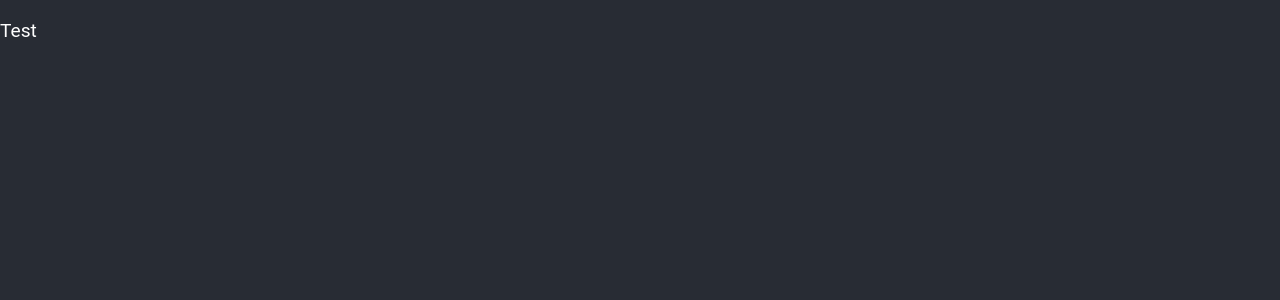
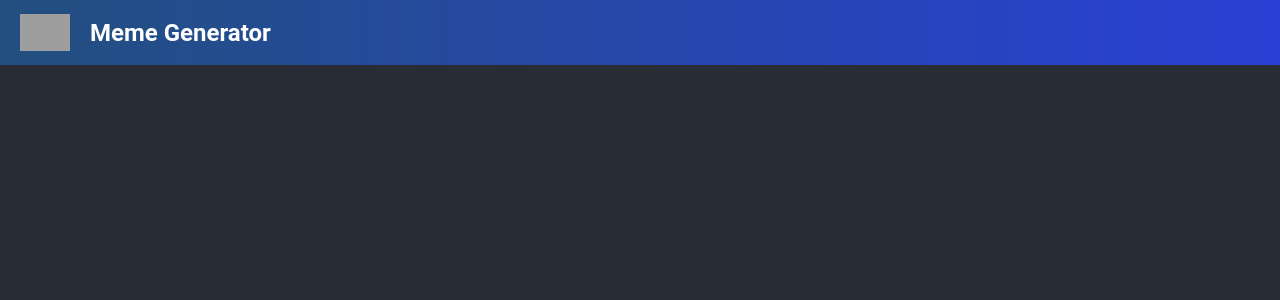
Before and after one commit to DArlegui/Scrimba-React-Projects, a React (Vite) app in the folder Meme-Generator/: page / in a window 1280 px wide. Shown: the top 300 px of the page. Built offline with nearby package versions, Linux system fonts and the light colour scheme; grey boxes are pictures that could not be loaded.

Commit message:
added Header component

```diff
--- /dev/null
+++ b/Meme-Generator/components/Header.jsx
@@ -0,0 +1,8 @@
+export default function Header() {
+  return (
+    <header>
+      <img className="header--img" src="http://www.pngall.com/wp-content/uploads/2016/05/Trollface.png" alt="Problem?" />
+      <h1 className="header--title">Meme Generator</h1>
+    </header>
+  );
+}
--- a/Meme-Generator/src/App.jsx
+++ b/Meme-Generator/src/App.jsx
@@ -1,9 +1,10 @@
-import './App.css';
+// import './App.css';
+import Header from '../components/Header';
 
 function App() {
   return (
     <>
-      <p>Test</p>
+      <Header />
     </>
   );
 }
--- a/Meme-Generator/src/index.css
+++ b/Meme-Generator/src/index.css
@@ -10,3 +10,21 @@ body {
   margin: 0;
   padding: 0;
 }
+
+header {
+  height: 65px;
+  display: flex;
+  align-items: center;
+  height: 65px;
+  background: linear-gradient(90deg, #224f80 1.18%, #2a40d5 100%);
+}
+
+.header--img {
+  margin-right: 20px;
+  margin-left: 20px;
+  width: 50px;
+}
+
+.header--title {
+  font-size: 1.5rem;
+}
```
Also changed, not shown: Meme-Generator/src/App.css (deleted).
